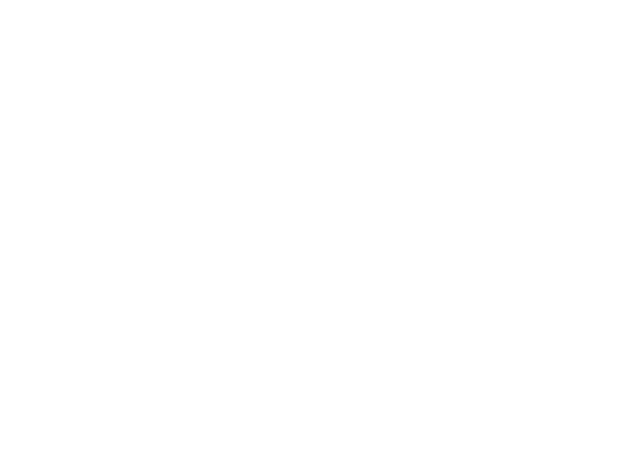
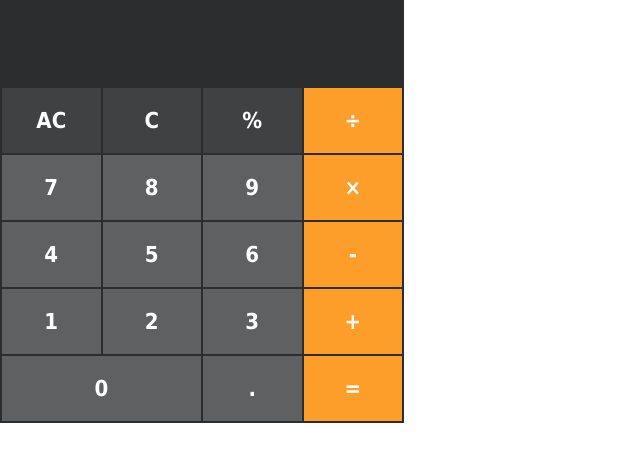
Before and after one commit to Antowkaka/Stud, a plain HTML site: page src/calculator/index.html in a window 1280 px wide. Shown: the whole page, without its empty margins (0-640 px from the left). Drawn offline with Linux system fonts and the light colour scheme.

Commit message:
Add calc v1.0

```diff
--- a/src/calculator/index.html
+++ b/src/calculator/index.html
@@ -3,8 +3,36 @@
     <head>
         <meta charset="UTF-8">
         <title>Calculator 1.0</title>
+        <link rel="stylesheet" href="style.css">
     </head>
     <body>
-
+        <div class="container">
+            <div class="item input">
+                <form name="form">
+                    <input class="input-in-helper" type="text" name="textview" value=""  readonly>
+                    <input class="input-in" type="text" name="textview" value=""  readonly>
+                </form>
+            </div>
+            <div class="item other" onclick="fullClearVal()">AC</div>
+            <div class="item other" onclick="clearVal()">C</div>
+            <div class="item other">%</div>
+            <div class="item operator" onclick="division()">&divide;</div>
+            <div class="item num" onclick="addNum(7)">7</div>
+            <div class="item num" onclick="addNum(8)">8</div>
+            <div class="item num" onclick="addNum(9)">9</div>
+            <div class="item operator" onclick="multiply()">&times;</div>
+            <div class="item num" onclick="addNum(4)">4</div>
+            <div class="item num" onclick="addNum(5)">5</div>
+            <div class="item num" onclick="addNum(6)">6</div>
+            <div class="item operator" onclick="diff()">-</div>
+            <div class="item num" onclick="addNum(1)">1</div>
+            <div class="item num" onclick="addNum(2)">2</div>
+            <div class="item num" onclick="addNum(3)">3</div>
+            <div class="item operator" onclick="summ()">+</div>
+            <div class="item num zero " onclick="addNum(0)">0</div>
+            <div class="item num" onclick="addPoint()">.</div>
+            <div class="item operator" onclick="equal()">=</div>
+        </div>
     </body>
+    <script src="script.js"></script>
 </html>
--- /dev/null
+++ b/src/calculator/script.js
@@ -0,0 +1,89 @@
+'use strict';
+let value = document.querySelector('.input-in').value;
+let flag;
+let args = [];
+let help_args = [];
+let result = 0;
+function addNum(num){
+    if(document.querySelector('.input-in').value.length <= 12){
+        document.querySelector('.input-in').value += num;
+        document.querySelector('.input-in-helper').value += num;
+    }
+}
+function whatNumb() {
+    if(document.querySelector('.input-in').value.indexOf('.')){
+        args.push(parseFloat(document.querySelector('.input-in').value));
+    }else {
+        args.push(parseInt(document.querySelector('.input-in').value));
+    }
+    console.log(typeof args[0]);
+}
+function addPoint(){
+    if(document.querySelector('.input-in').value.indexOf('.') == -1) document.querySelector('.input-in').value += '.';
+}
+function clearVal(){
+    document.querySelector('.input-in').value = '';
+}
+function fullClearVal(){
+    document.querySelector('.input-in').value = '';
+    document.querySelector('.input-in-helper').value = '';
+    args = [];
+}
+function multiply(){
+    whatNumb();
+    clearVal();
+    document.querySelector('.input-in-helper').value += '*';
+    if(args.length == 2){
+        result = args[0] * args[1];
+        document.querySelector('.input-in').value = result;
+        document.querySelector('.input-in-helper').value = result;
+        args = [result];
+    }
+    flag = 'mult';
+}
+function division(){
+    whatNumb();
+    clearVal();
+    document.querySelector('.input-in-helper').value += '/';
+    if(args.length == 2){
+        result = args[0] / args[1];
+        document.querySelector('.input-in').value = result;
+        document.querySelector('.input-in-helper').value = result;
+        args = [result];
+    }
+    flag = 'division';
+}
+function summ(){
+    whatNumb();
+    clearVal();
+    document.querySelector('.input-in-helper').value += '+';
+    if(args.length == 2){
+        result = args[0] + args[1];
+        document.querySelector('.input-in').value = result;
+        document.querySelector('.input-in-helper').value = result;
+        args = [result];
+        flag = 'equal';
+    }else flag = 'summ';// change all func !
+}
+function diff(){
+    whatNumb();
+    clearVal();
+    document.querySelector('.input-in-helper').value += '-';
+    if(args.length == 2){
+        result = args[0] - args[1];
+        document.querySelector('.input-in').value = result;
+        document.querySelector('.input-in-helper').value = result;
+        args = [result];
+    }
+    flag = 'diff';
+}
+function equal(){
+   switch (flag) {
+       case 'mult': multiply(); break;
+       case 'division': division(); break;
+       case 'summ': summ(); break;
+       case 'diff': diff(); break;
+       default:; break;
+   }
+}
+//console.log(typeof document.querySelector('.input-in').value);
--- /dev/null
+++ b/src/calculator/style.css
@@ -0,0 +1,61 @@
+body, html{
+    height: 100%;
+}
+
+body{
+    margin: 0;
+    padding: 0;
+    user-select: none;
+}
+.container{
+    display: grid;
+    grid-template-columns: 1fr 1fr 1fr 1fr;
+    grid-gap: 2px;
+    background-color: #2B2D2F;
+    padding: 2px;
+    max-width: 400px;
+    font-family: 'Tahoma';
+}
+.item{
+    color: white;
+    padding: 20px;
+    display: flex;
+    justify-content: center;
+    align-items: center;
+    font-size: 22px;
+    cursor: pointer;
+    font-weight: bold;
+}
+input{
+    color: white;
+    background-color: #2B2D2F;
+    width: 400px;
+    height: 80px;
+    border: none;
+    font-size: 30px;
+    outline: none;
+    text-align: right;
+}
+.input{
+    grid-column: 1/-1;
+    padding: 0;
+}
+.input-in{
+    height: 50px;
+}
+.input-in-helper{
+    height: 30px;
+    font-size: 15px;
+}
+.zero{
+    grid-column: 3/1;
+}
+.num{
+    background-color: #5F6062;
+}
+.operator{
+    background-color: #FD9E2B;
+}
+.other{
+    background-color: #3F4143;
+}
```
Lines whose indentation alone changed are shown as unchanged.
